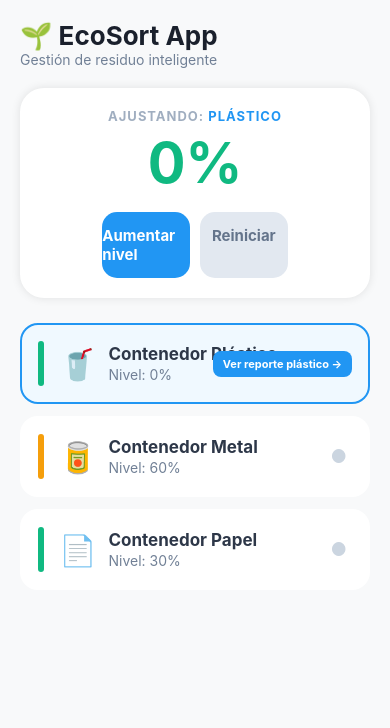
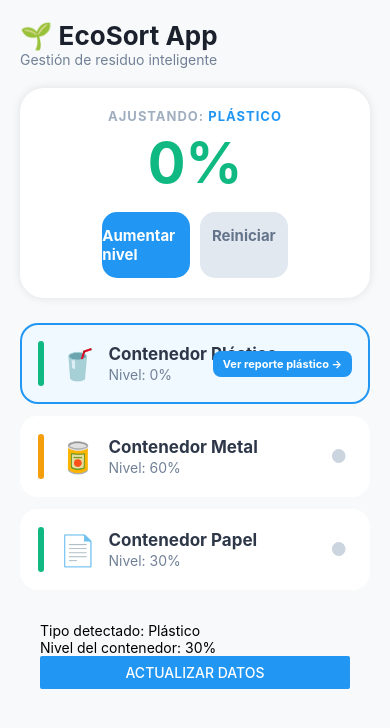
Before and after one commit to OnyBlue/EcoSort, a React Native app: screen /Home in a window 390 px wide. Shown: the top 728 px of the page. Built offline with nearby package versions, Linux system fonts and the light colour scheme; no server answers.

Commit message:
complemento de eventos en home screen

```diff
--- a/screens/HomeScreen.js
+++ b/screens/HomeScreen.js
@@ -1,6 +1,8 @@
 import React, { useState } from 'react';
 import { View, Text, Button, StyleSheet, ScrollView } from 'react-native';
 import { TouchableOpacity, SafeAreaView, StatusBar } from 'react-native';
+import EstadoContenedor from "../components/EstadoContenedor";
+
 
 export default function HomeScreen({ navigation }) {
   const [niveles, setNiveles] = useState({
@@ -111,6 +113,7 @@ export default function HomeScreen({ navigation }) {
         <ContainerCard tipo="Plástico" icon="🥤" />
         <ContainerCard tipo="Metal" icon="🥫" />
         <ContainerCard tipo="Papel" icon="📄" />
+        <EstadoContenedor />
 
       </ScrollView>
     </SafeAreaView>
```
